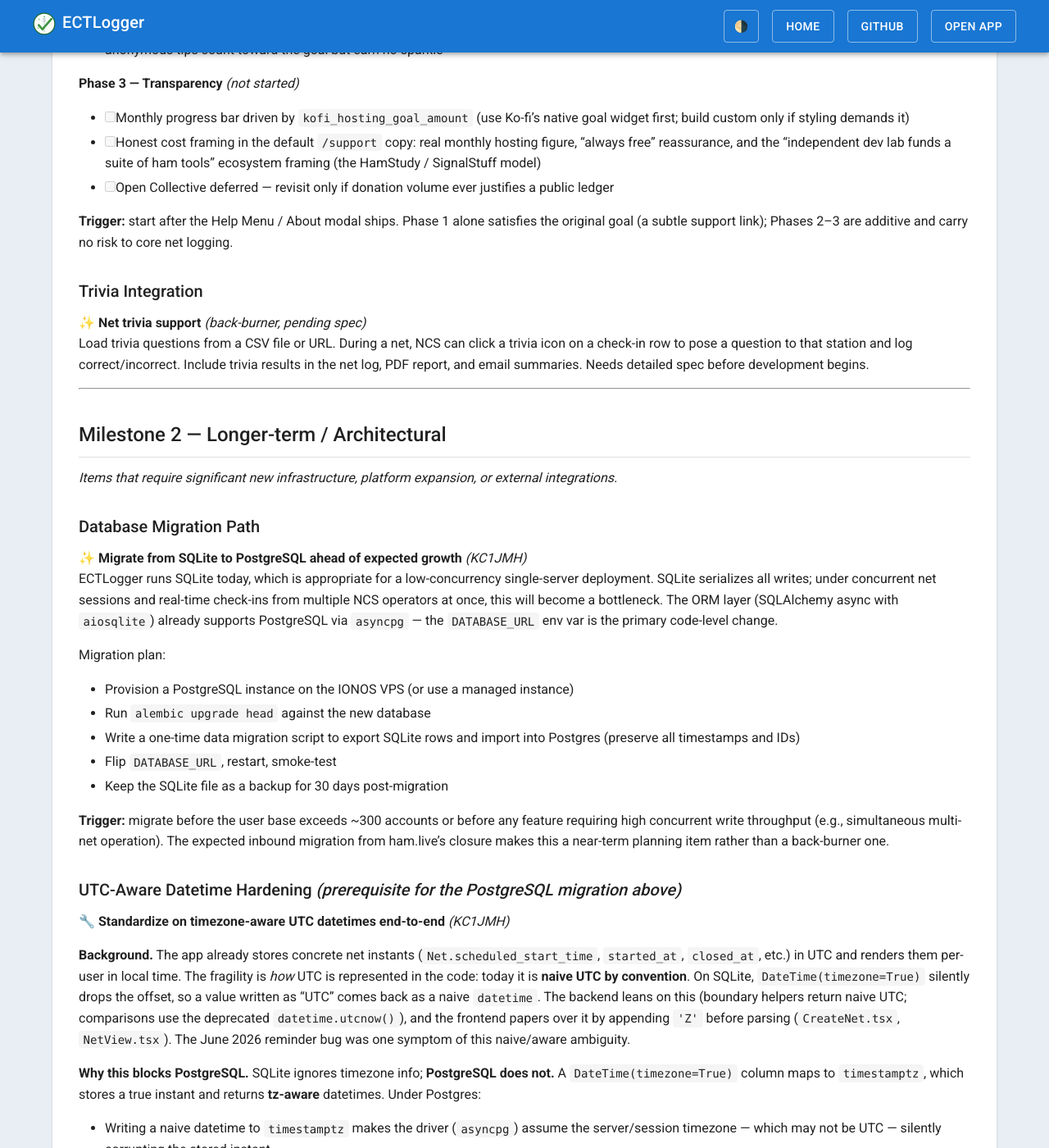
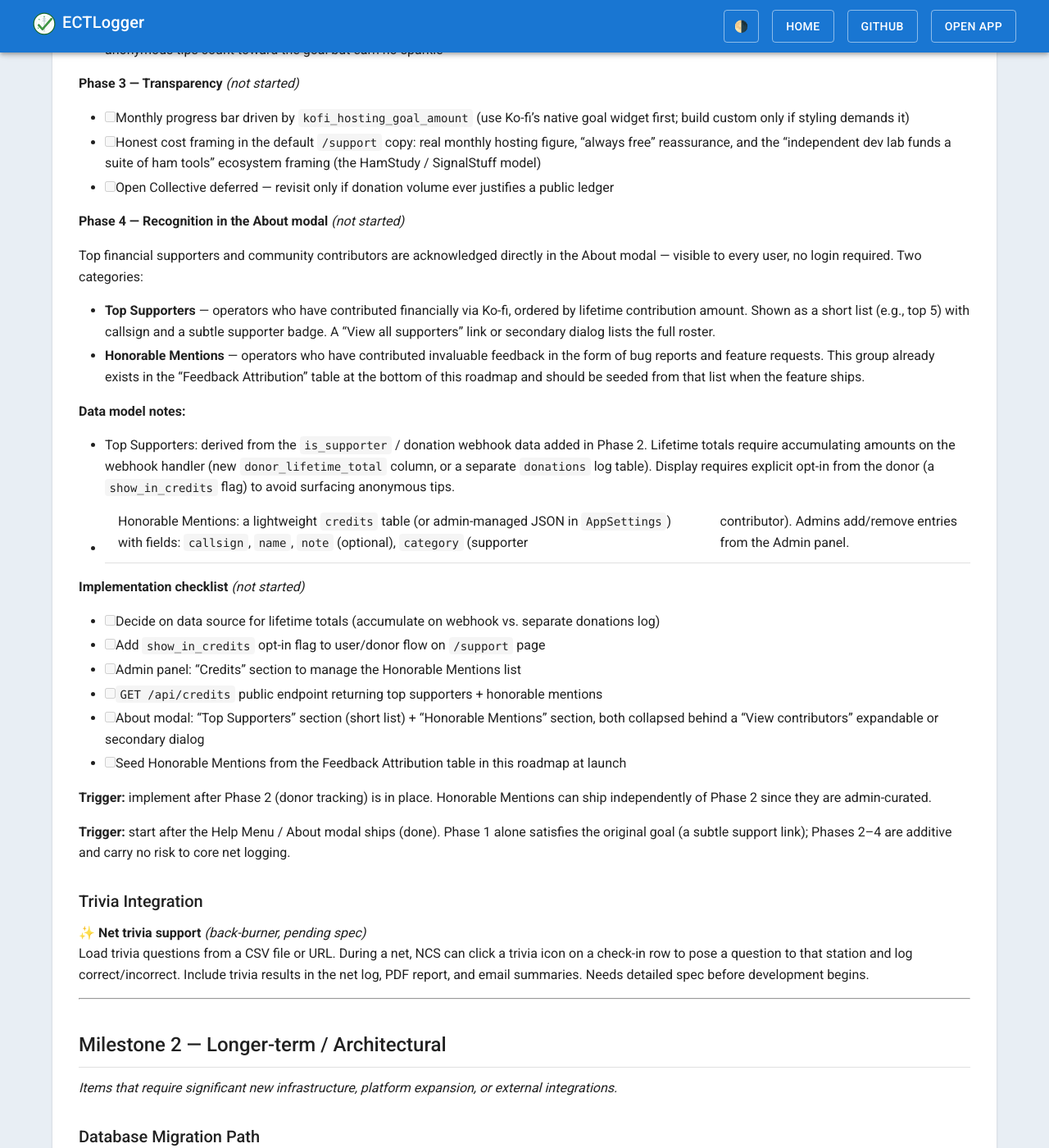
Before and after one commit to bradbrownjr/ectlogger, a Jekyll site: the page built from docs/ROADMAP.md, in a window 1280 px wide and 1400 px high, scrolled down 4219 px. Shown: the whole window at 82% size. Built offline with Jekyll 4.4.1, drawn with Linux system fonts in a browser that asks for light colours; our own code applies the rules of GitHub Pages for plain Markdown files; some of the changed text lies outside the part shown.

Commit message:
docs: add Phase 4 contributor recognition to Supporter roadmap item (rev 23)

```diff
--- a/docs/ROADMAP.md
+++ b/docs/ROADMAP.md
@@ -129,7 +129,28 @@ New columns on the `AppSettings` singleton (see DEVELOPMENT.md "AppSettings sing
 - [ ] Honest cost framing in the default `/support` copy: real monthly hosting figure, "always free" reassurance, and the "independent dev lab funds a suite of ham tools" ecosystem framing (the HamStudy / SignalStuff model)
 - [ ] Open Collective deferred — revisit only if donation volume ever justifies a public ledger
 
-**Trigger:** start after the Help Menu / About modal ships. Phase 1 alone satisfies the original goal (a subtle support link); Phases 2–3 are additive and carry no risk to core net logging.
+**Phase 4 — Recognition in the About modal** *(not started)*
+
+Top financial supporters and community contributors are acknowledged directly in the About modal — visible to every user, no login required. Two categories:
+
+- **Top Supporters** — operators who have contributed financially via Ko-fi, ordered by lifetime contribution amount. Shown as a short list (e.g., top 5) with callsign and a subtle supporter badge. A "View all supporters" link or secondary dialog lists the full roster.
+- **Honorable Mentions** — operators who have contributed invaluable feedback in the form of bug reports and feature requests. This group already exists in the "Feedback Attribution" table at the bottom of this roadmap and should be seeded from that list when the feature ships.
+
+**Data model notes:**
+- Top Supporters: derived from the `is_supporter` / donation webhook data added in Phase 2. Lifetime totals require accumulating amounts on the webhook handler (new `donor_lifetime_total` column, or a separate `donations` log table). Display requires explicit opt-in from the donor (a `show_in_credits` flag) to avoid surfacing anonymous tips.
+- Honorable Mentions: a lightweight `credits` table (or admin-managed JSON in `AppSettings`) with fields: `callsign`, `name`, `note` (optional), `category` (supporter | contributor). Admins add/remove entries from the Admin panel.
+
+**Implementation checklist** *(not started)*
+- [ ] Decide on data source for lifetime totals (accumulate on webhook vs. separate donations log)
+- [ ] Add `show_in_credits` opt-in flag to user/donor flow on `/support` page
+- [ ] Admin panel: "Credits" section to manage the Honorable Mentions list
+- [ ] `GET /api/credits` public endpoint returning top supporters + honorable mentions
+- [ ] About modal: "Top Supporters" section (short list) + "Honorable Mentions" section, both collapsed behind a "View contributors" expandable or secondary dialog
+- [ ] Seed Honorable Mentions from the Feedback Attribution table in this roadmap at launch
+
+**Trigger:** implement after Phase 2 (donor tracking) is in place. Honorable Mentions can ship independently of Phase 2 since they are admin-curated.
+
+**Trigger:** start after the Help Menu / About modal ships (done). Phase 1 alone satisfies the original goal (a subtle support link); Phases 2–4 are additive and carry no risk to core net logging.
 
 ### Trivia Integration
 
```
Also changed, not shown: other parts of docs/ROADMAP.md (+1 -1 lines).
